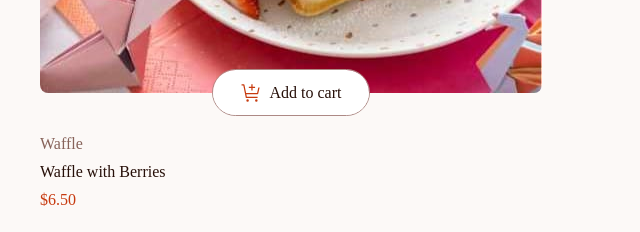
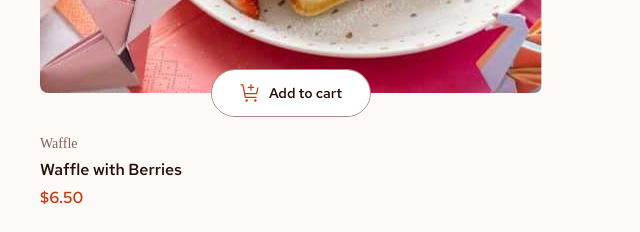
Before and after one commit to raygdev/product-list-with-cart-main, a React (Vite) app: page / in a window 1280 px wide. Shown: the part 469-701 px from the top of the page, without its empty margins (0-640 px from the left). Built offline with nearby package versions, Linux system fonts and the light colour scheme; a web font is replaced by a local one.

Commit message:
Add utility text classes to card component

```diff
--- a/src/components/card/card.jsx
+++ b/src/components/card/card.jsx
@@ -14,15 +14,15 @@ const Card = ({ dessert, image, index }) => {
                 })}
             </picture>
             <div className='item__button-container'>
-                <button className='item__button item__button--add-to-cart'>
+                <button onClick={() => console.log(index)} className='item__button item__button--add-to-cart text-4-semibold'>
                     <img aria-hidden='true' src="/assets/images/icon-add-to-cart.svg" alt="" />
                     Add to cart
                 </button>
             </div>
             <div className='item__info-container'>
-                <p className='item__info-category'>{dessert.category}</p>
-                <p className='item__info-title'>{dessert.name}</p>
-                <p className='item__info-price'>${dessert.price.toPrecision(3)}</p>
+                <p className='item__info-category text-4-regular'>{dessert.category}</p>
+                <p className='item__info-title text-3-semibold'>{dessert.name}</p>
+                <p className='item__info-price text-3-semibold'>${dessert.price.toPrecision(3)}</p>
             </div>
         </div>
     </li>
```
